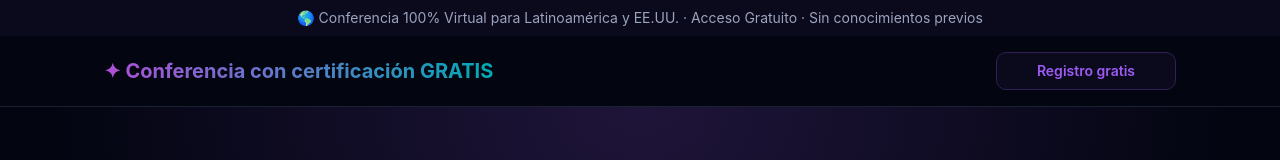
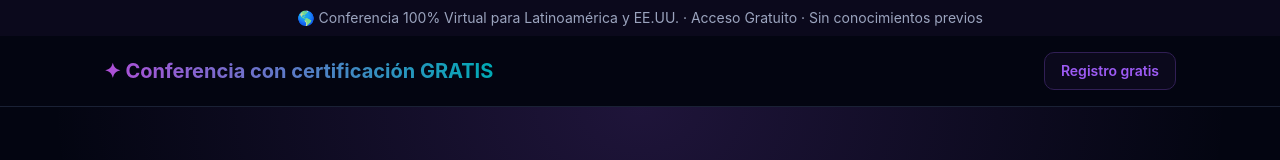
Before and after one commit to ceauto-coder/Landing-REGISTRO, a React (Vite) app: page / in a window 1280 px wide. Shown: the top 160 px of the page. Built offline with nearby package versions, Linux system fonts and the light colour scheme; no server answers.

Commit message:
Navbar: botón de registro en una sola línea
Co-Authored-By: Claude Sonnet 5.5 <noreply@anthropic.com>
Claude-Session: https://claude.ai/code/session_01Aznqqxnx8R7Aym2SwnGyG9

```diff
--- a/src/App.tsx
+++ b/src/App.tsx
@@ -49,7 +49,7 @@ export default function App() {
       <header className="border-b border-line">
         <nav className="mx-auto flex max-w-6xl items-center justify-between px-4 sm:px-8 lg:px-10 py-4">
           <span className="grad-text text-base font-bold leading-tight sm:text-xl">✦ {BRAND}</span>
-          <a href={go} className="rounded-[10px] border border-violet-deep bg-card2 px-4 sm:px-8 lg:px-10 py-2 text-sm font-semibold text-violet">Registro gratis</a>
+          <a href={go} className="shrink-0 whitespace-nowrap rounded-[10px] border border-violet-deep bg-card2 px-4 py-2 text-sm font-semibold text-violet">Registro gratis</a>
         </nav>
       </header>
 
```
